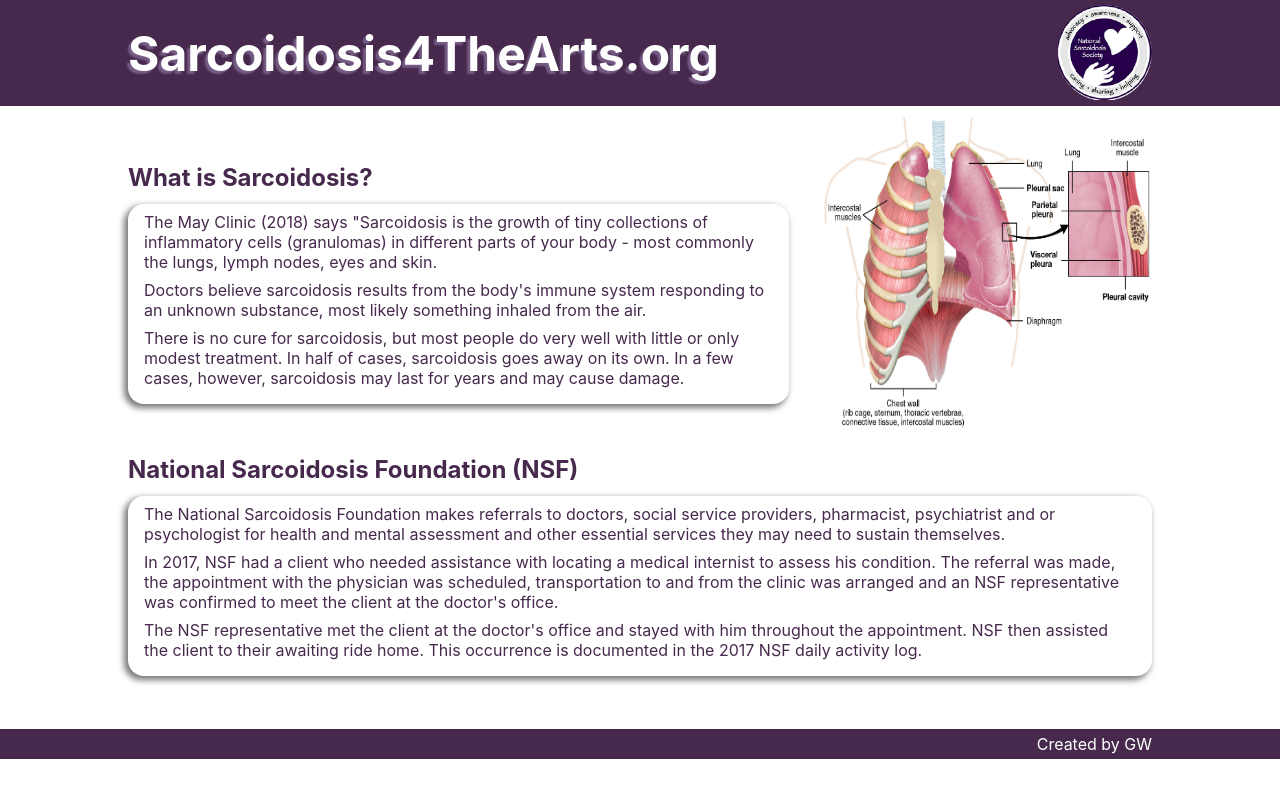
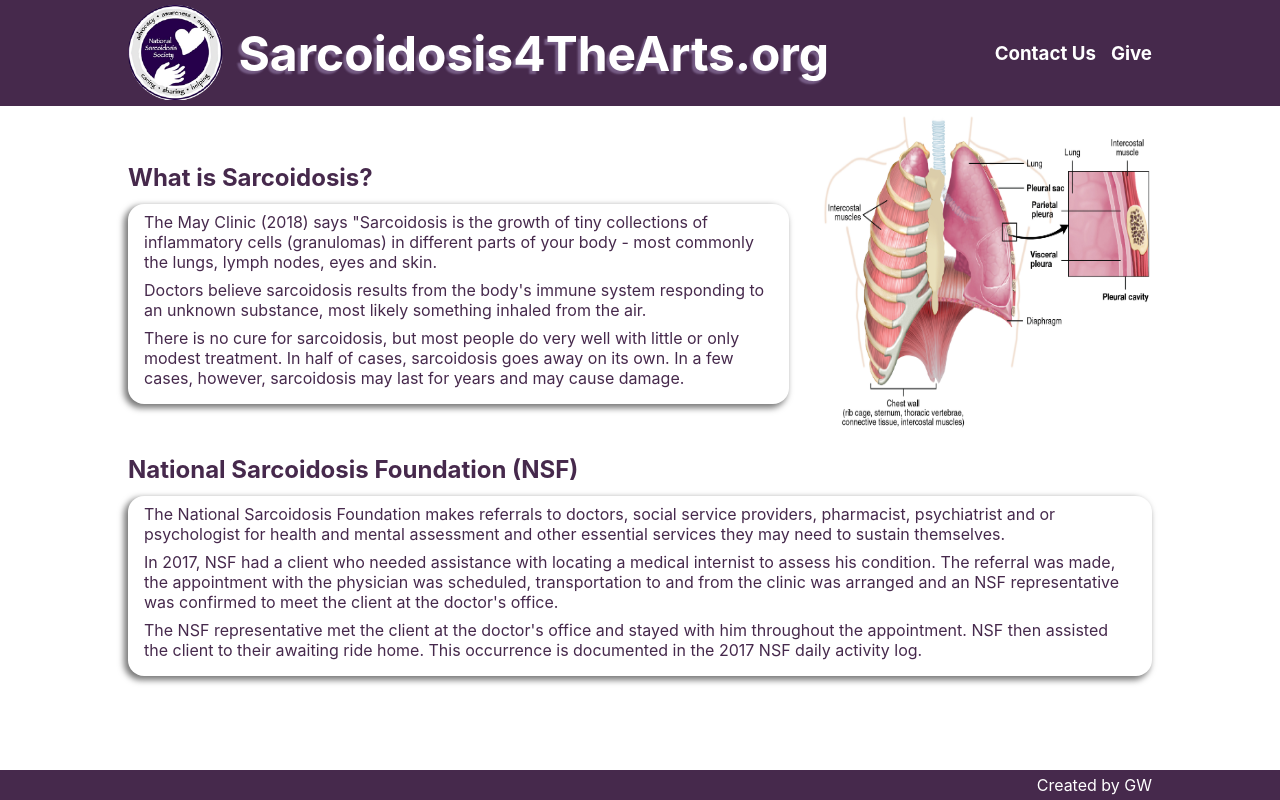
Before and after one commit to gwilki2/sarcoidosis, a React (Create React App) app: page / in a window 1280 px wide. Built offline with nearby package versions, Linux system fonts and the light colour scheme.

Commit message:
updated nav bar

```diff
--- a/package.json
+++ b/package.json
@@ -3,6 +3,7 @@
   "version": "0.1.0",
   "private": true,
   "dependencies": {
+    "@fortawesome/fontawesome-pro": "^5.15.4",
     "@testing-library/jest-dom": "^5.14.1",
     "@testing-library/react": "^11.2.7",
     "@testing-library/user-event": "^12.8.3",
--- a/src/App.js
+++ b/src/App.js
@@ -1,6 +1,7 @@
 import nssLogo from './assets/_images/nssLogoTransparent.png'
 import sampleImage from './assets/_images/2313_The_Lung_Pleurea.jpg'
 import styles from './App.module.scss'
+import '@fortawesome/fontawesome-pro/js/all'
 
 
 function App() {
@@ -8,8 +9,14 @@
     <div className="App">
 
       <header className={styles.navbar}>
-        <h1>Sarcoidosis4TheArts.org</h1>
-        <img src={nssLogo} alt="Logo" />
+        <div className={styles['left-nav']}>
+          <img src={nssLogo} alt="Logo" />
+          <h1>Sarcoidosis4TheArts.org</h1>
+        </div>
+        <div className={styles['right-nav']}>
+          <h3><i class="fad fa-inbox-in"></i> Contact Us</h3>
+          <h3><i className="fad fa-hands-usd"></i> Give</h3>
+        </div>
       </header>
 
       <main className={styles.main}>
--- a/src/App.module.scss
+++ b/src/App.module.scss
@@ -13,9 +13,9 @@
     justify-content: space-between;
     align-items: center;
     padding: $contentPadding;
+    color: $lightText;
 
     & h1 {
-        color: $lightText;
         text-shadow: -3px 3px 2px $lightPurpleShadow;
         font-size: 3em;
     }
@@ -24,6 +24,23 @@
         height: 6em;
     }
 }
+
+.right-nav, .left-nav {
+    display: flex;
+    gap: 15px;
+    align-items: center;
+}
+
+.right-nav h3 {
+    cursor: pointer;
+    transition: transform .3s;
+
+    &:hover {
+        transform: scale(1.1) translateY(-3px);
+    }
+}
+
+
 
 
 .main {
@@ -63,6 +80,9 @@
 }
 
 .footer {
+    position: fixed;
+    bottom: 0;
+    width: 100vw;
     padding: $contentPadding;
     background-color: $darkPurple;
     margin-top: 3em;
```
Also changed, not shown: .unotes/unotes_meta.json (added), 2 other files (tests, documents, lock files or other folders).
